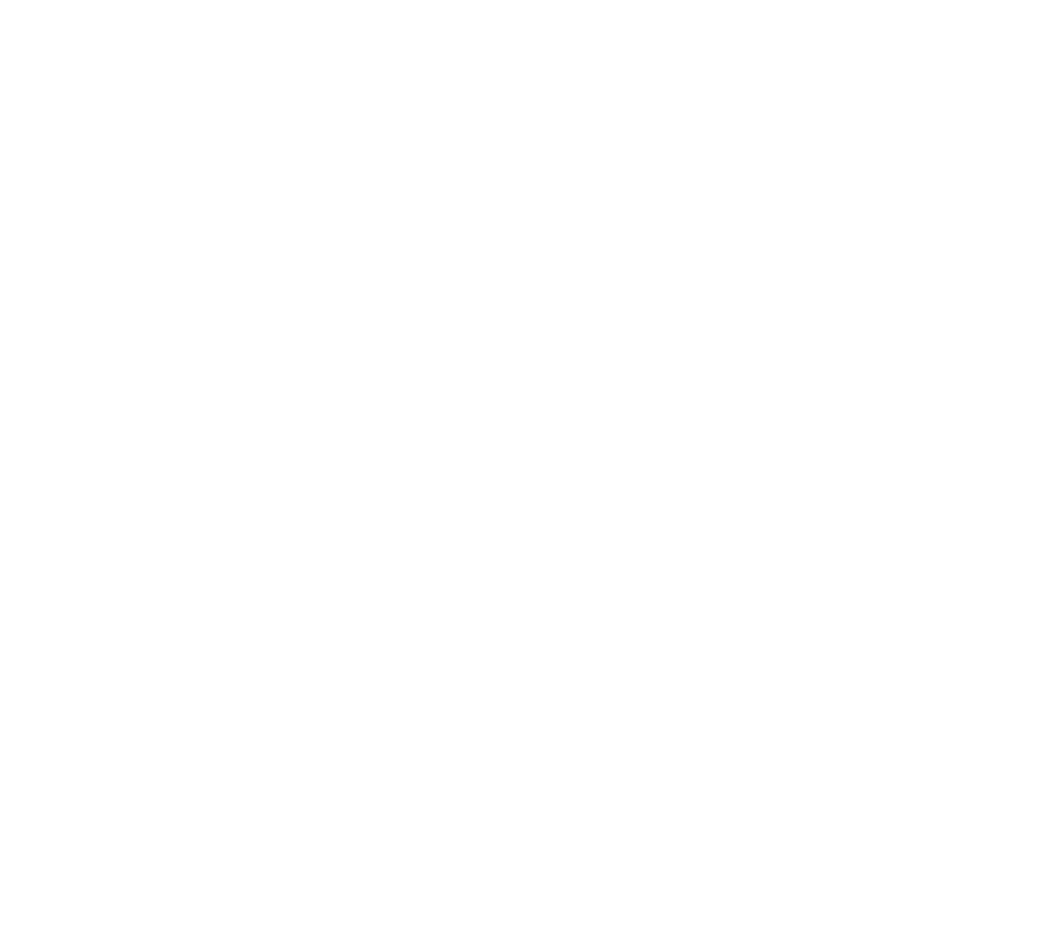
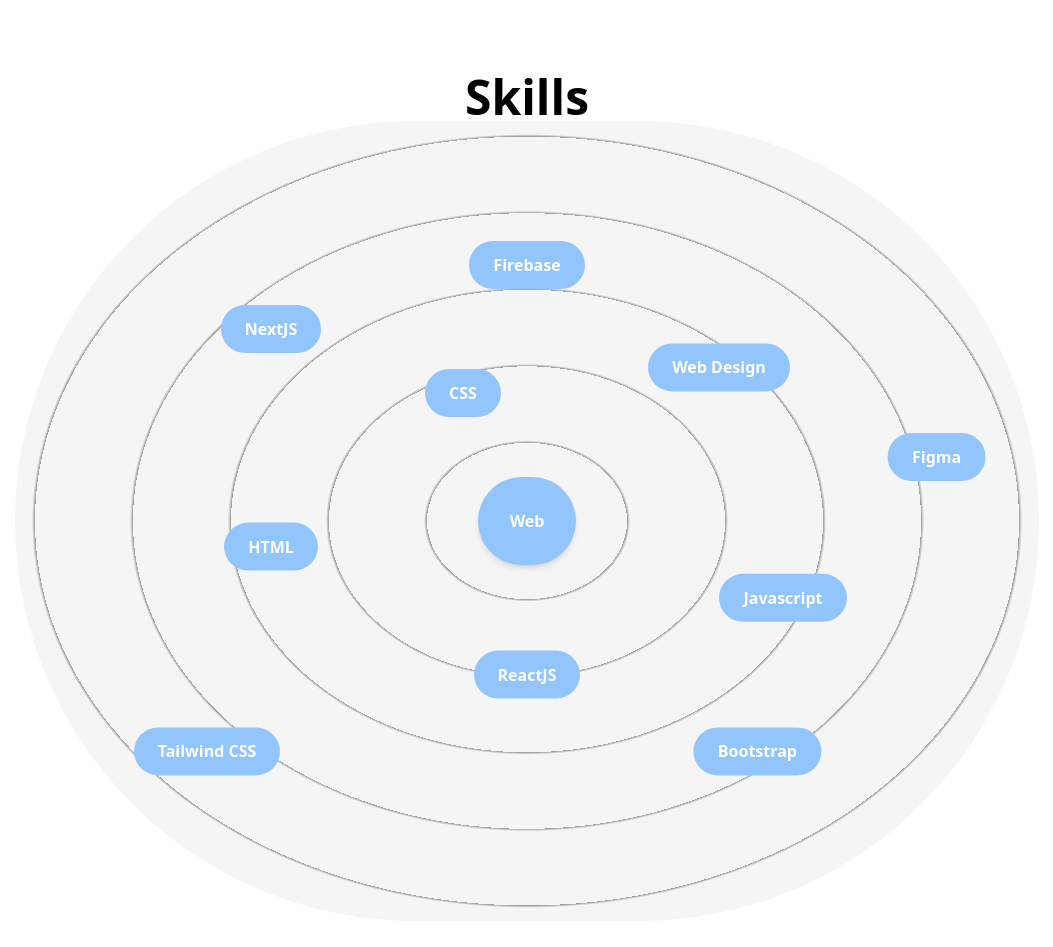
Before and after one commit to ozgeozkaraa01/next-website, a Next.js app: page /about in a window 1280 px wide. Shown: the part 900-1847 px from the top of the page, without its empty margins (113-1166 px from the left). Before the commit the page ends 845 px from the top, so only its background shows below. Built offline with nearby package versions, Linux system fonts and the light colour scheme.

Commit message:
feat: creating skills component

```diff
--- /dev/null
+++ b/components/Skills.jsx
@@ -0,0 +1,46 @@
+import React from "react";
+import { motion } from "framer-motion";
+
+const Skill = ({ name, x, y }) => {
+  return (
+    <motion.div
+      className="flex items-center justify-center rounded-full font-semibold bg-blue-300 text-white py-3 px-6 shadow-black cursor-pointer absolute"
+      whileHover={{ scale: 1.05 }}
+      initial={{ x: 0, y: 0 }}
+      whileInView={{ x: x, y: y }}
+      transition={{ duration: 1.5 }}
+    >
+      {name}
+    </motion.div>
+  );
+};
+
+const Skills = () => {
+  return (
+    <>
+      <h2 className="font-semibold text-5xl mt-64 w-full text-center">
+        Skills
+      </h2>
+      <div className="w-full h-screen relative flex items-center justify-center rounded-full bg-circularLight">
+        <motion.div
+          className="flex items-center justify-center rounded-full font-semibold bg-blue-300 text-white p-8 shadow-md cursor-pointer"
+          whileHover={{ scale: 1.05 }}
+        >
+          Web
+        </motion.div>
+        <Skill name="HTML" x="-20vw" y=" 2vw" />
+        <Skill name="CSS" x="-5vw" y=" -10vw" />
+        <Skill name="Javascript" x="20vw" y=" 6vw" />
+        <Skill name="ReactJS" x="0vw" y=" 12vw" />
+        <Skill name="NextJS" x="-20vw" y=" -15vw" />
+        <Skill name="Web Design" x="15vw" y=" -12vw" />
+        <Skill name="Figma" x="32vw" y=" -5vw" />
+        <Skill name="Firebase" x="0vw" y=" -20vw" />
+        <Skill name="Tailwind CSS" x="-25vw" y=" 18vw" />
+        <Skill name="Bootstrap" x="18vw" y=" 18vw" />
+      </div>
+    </>
+  );
+};
+
+export default Skills;
--- a/pages/about.jsx
+++ b/pages/about.jsx
@@ -3,6 +3,7 @@
 import Layout from "../components/Layout";
 import Head from "next/head";
 import { spring, useInView, useMotionValue, useSpring } from "framer-motion";
+import Skills from "../components/Skills";
 
 const AnimatedNumbers = ({ value }) => {
   const ref = useRef(null);
@@ -100,6 +101,7 @@
               </div>
             </div>
           </div>
+          <Skills />
         </Layout>
       </main>
     </>
--- a/tailwind.config.js
+++ b/tailwind.config.js
@@ -19,6 +19,10 @@
       animation: {
         "spin-slow": "spin 8s linear infinite",
       },
+      backgroundImage: {
+        circularLight:
+          "repeating-radial-gradient(rgba(0,0,0,0.4) 2px,#f5f5f5 5px,#f5f5f5 100px);",
+      },
     },
   },
   plugins: [],
```
